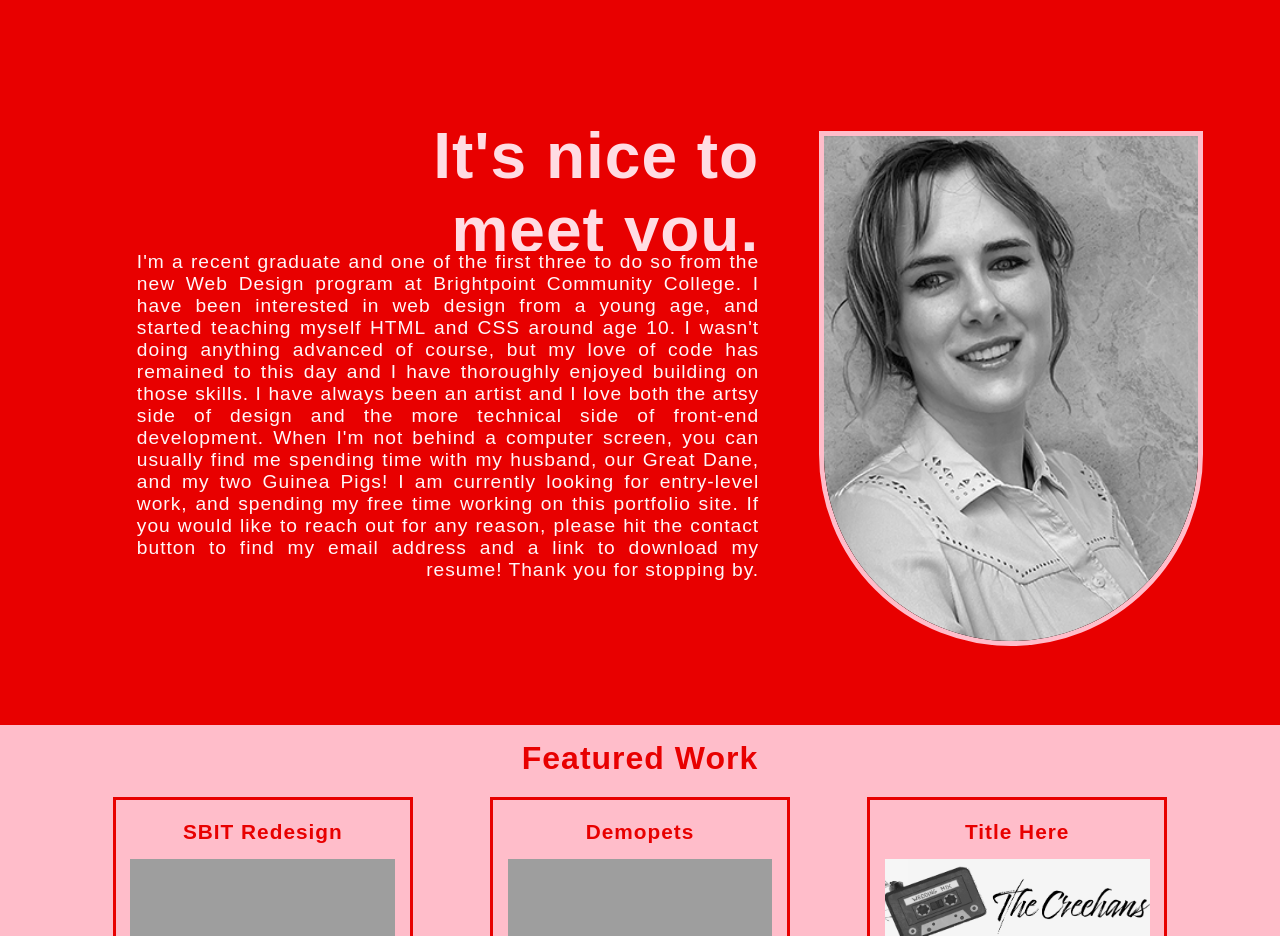
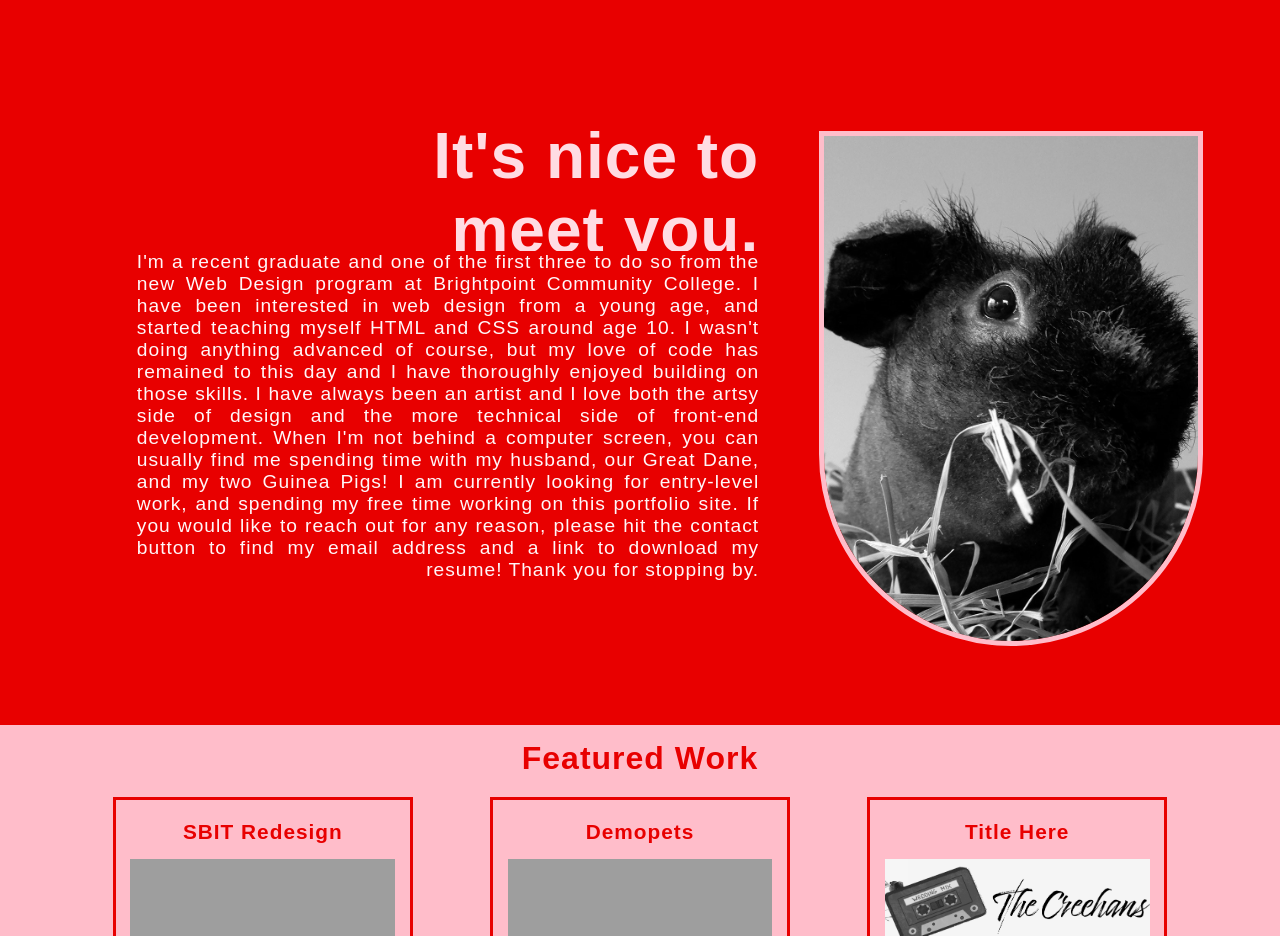
Before and after one commit to Capricornered/portfolio, a plain HTML site: page index.html in a window 1280 px wide. Shown: the part 880-1816 px from the top of the page. Drawn offline with Linux system fonts and the light colour scheme; grey boxes are pictures that could not be loaded; a web font is replaced by a local one.

Commit message:
Changed about picture

```diff
--- a/index.html
+++ b/index.html
@@ -42,7 +42,7 @@
             <a class="anchor" id="about-section"></a>
             <h2>It's nice to meet&nbsp;you.</h2>
             <figure>
-                <img src="images/port-photo-3.png" alt="photo of Joelle Shapiro">
+                <img src="images/bio-pic-rosie.jpg" alt="photo of Roseville the Skinny Pig">
             </figure>
             <div class="bio">
                 <p>
```
Also changed, not shown: images/bio-pic-rosie.jpg (added).
